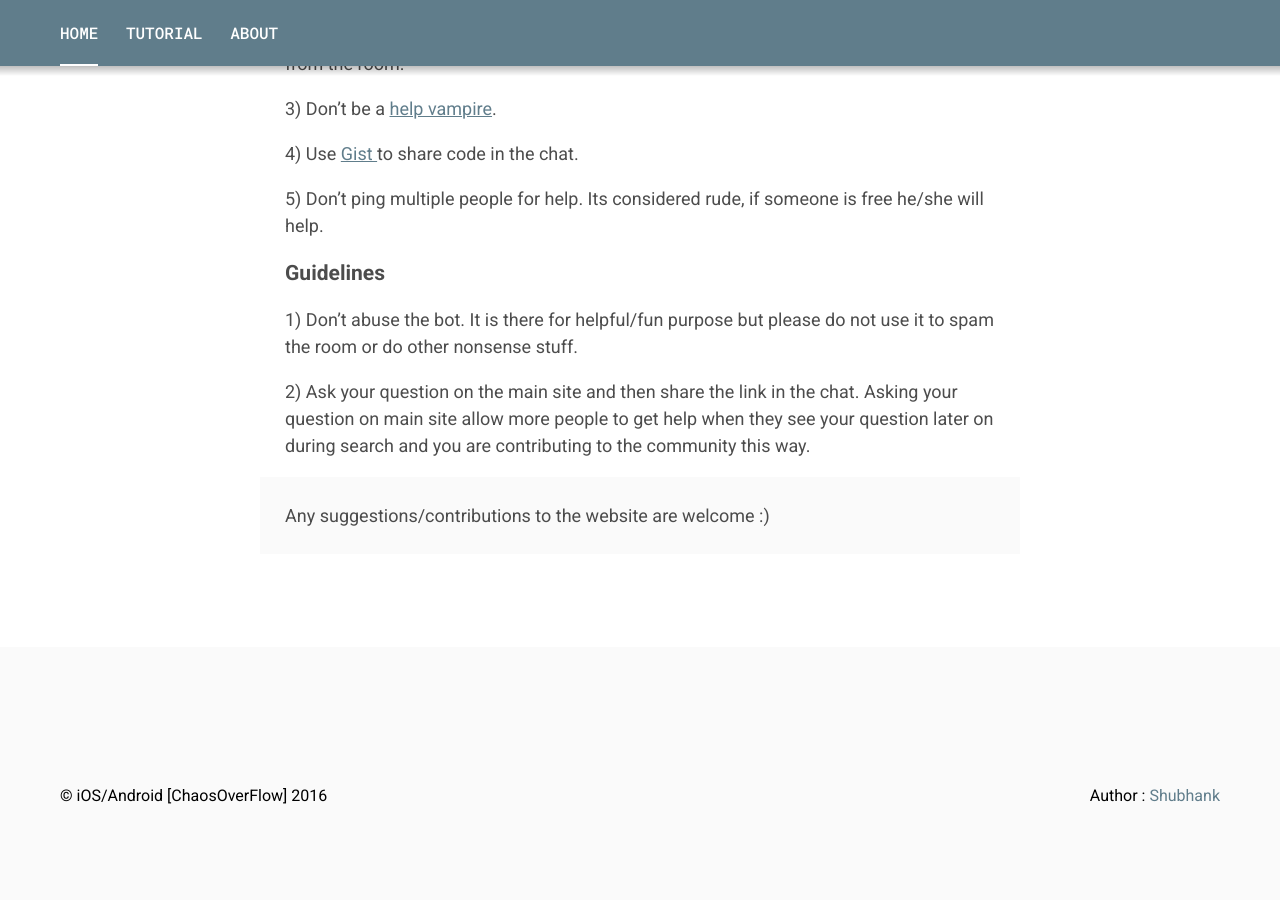
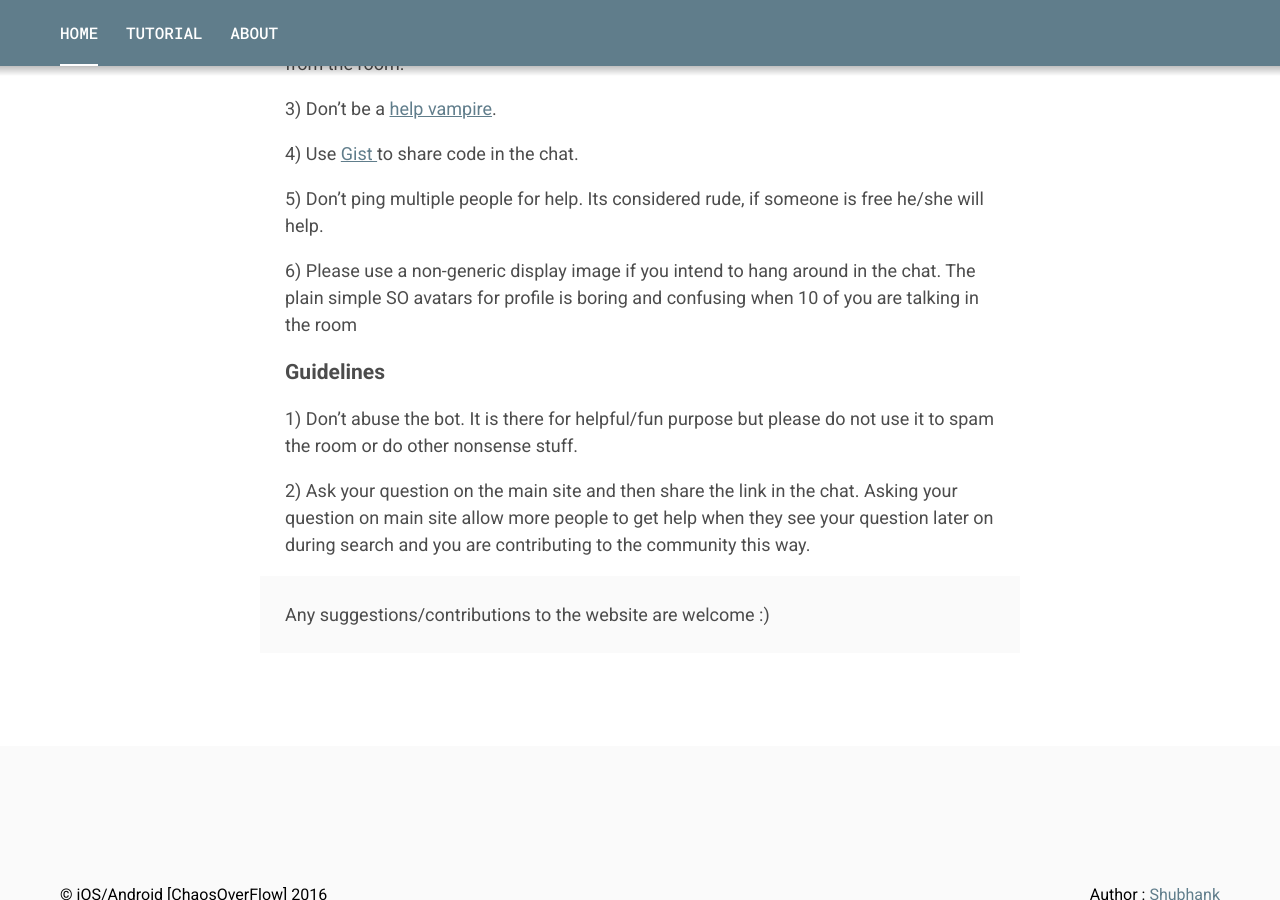
Before and after one commit to Shubhank101/iOSAndroidChaosOverFlow, a Jekyll site: the page built from index.markdown, in a window 1280 px wide and 900 px high, scrolled down 453 px. Built offline with Jekyll 4.4.1, drawn with Linux system fonts in a browser that asks for light colours.

Commit message:
Updated rules

```diff
--- a/index.markdown
+++ b/index.markdown
@@ -14,6 +14,7 @@ title: iOS Android ChaosOverFlow!
 
 5) Don't ping multiple people for help. Its considered rude, if someone is free he/she will help.
 
+6) Please use a non-generic display image if you intend to hang around in the chat. The plain simple SO avatars for profile is boring and confusing when 10 of you are talking in the room
 ### Guidelines
 
 1) Don't abuse the bot. It is there for helpful/fun purpose but please do not use it to spam the room or do other nonsense stuff.
```
